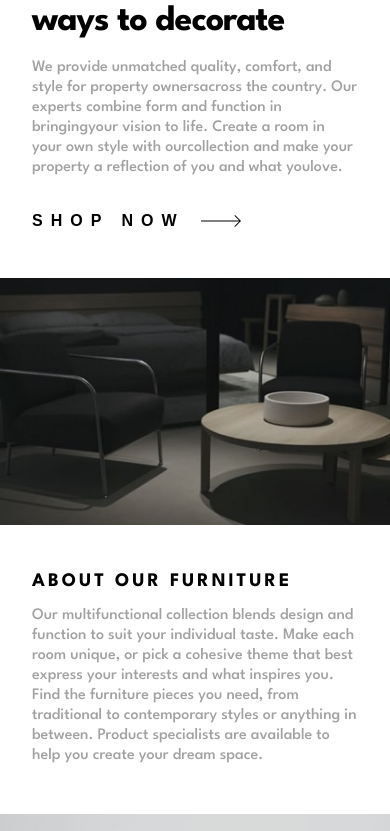
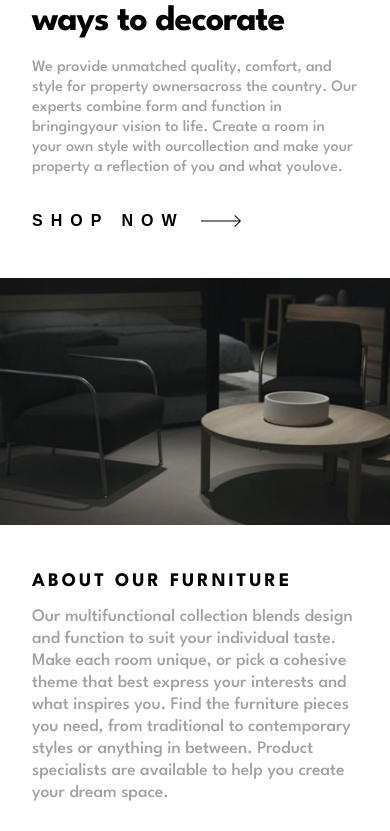
Before and after one commit to Naithcots/room-homepage, a Next.js app: page / in a window 390 px wide. Shown: the part 450-1281 px from the top of the page. Built offline with nearby package versions, Linux system fonts and the light colour scheme.

Commit message:
Fix header width

```diff
--- a/src/components/Header/index.module.css
+++ b/src/components/Header/index.module.css
@@ -43,6 +43,7 @@
 
 @media screen and (min-width: 40em) {
   .header {
+    width: fit-content;
     height: 120px;
   }
 
--- a/src/styles/globals.css
+++ b/src/styles/globals.css
@@ -11,7 +11,7 @@
   --px: 2em;
 
   /* Font sizes */
-  --p-size: clamp(1rem, 2vw, 1.1rem);
+  --p-size: clamp(1rem, 2vw + 1rem, 1.1rem);
 }
 
 * {
```
